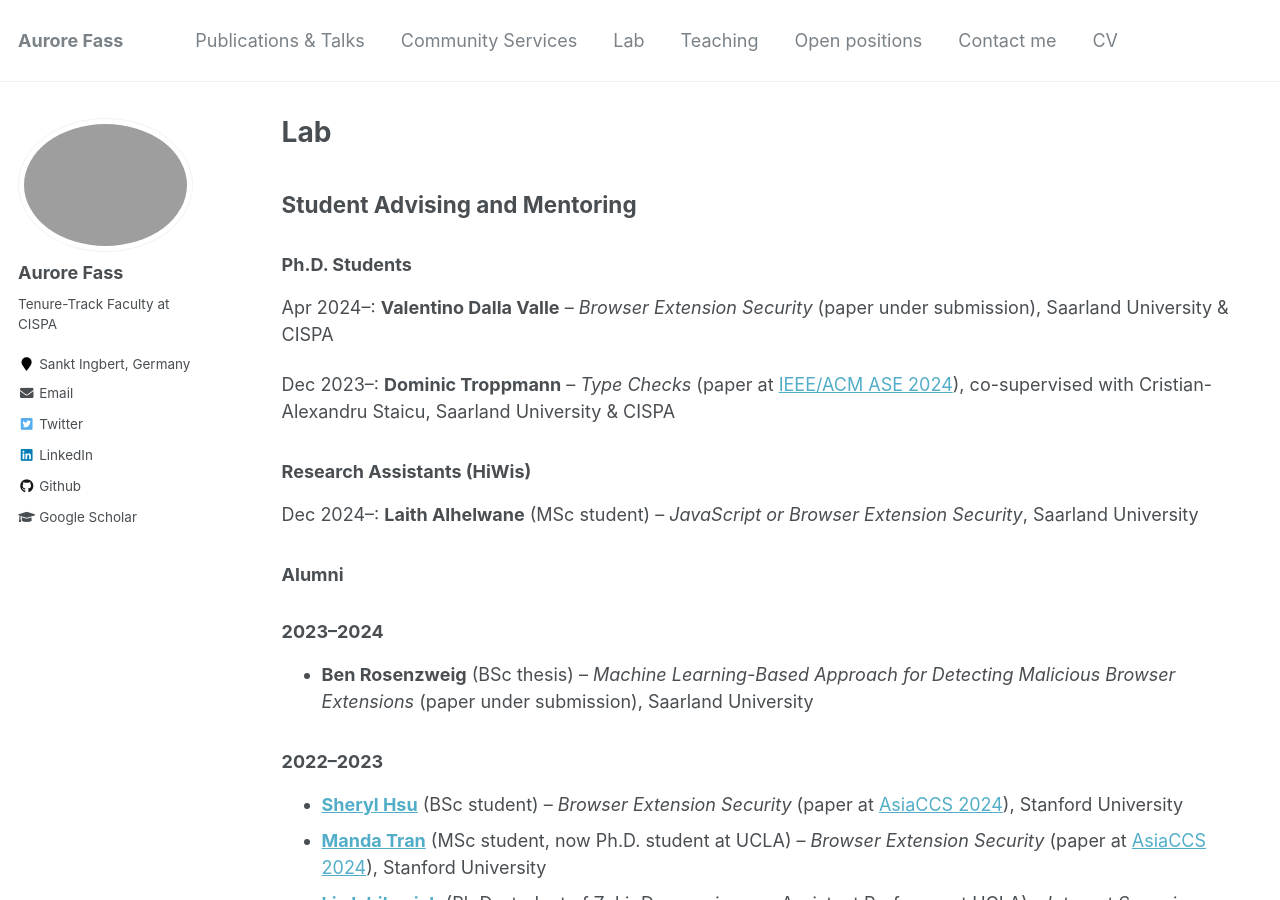
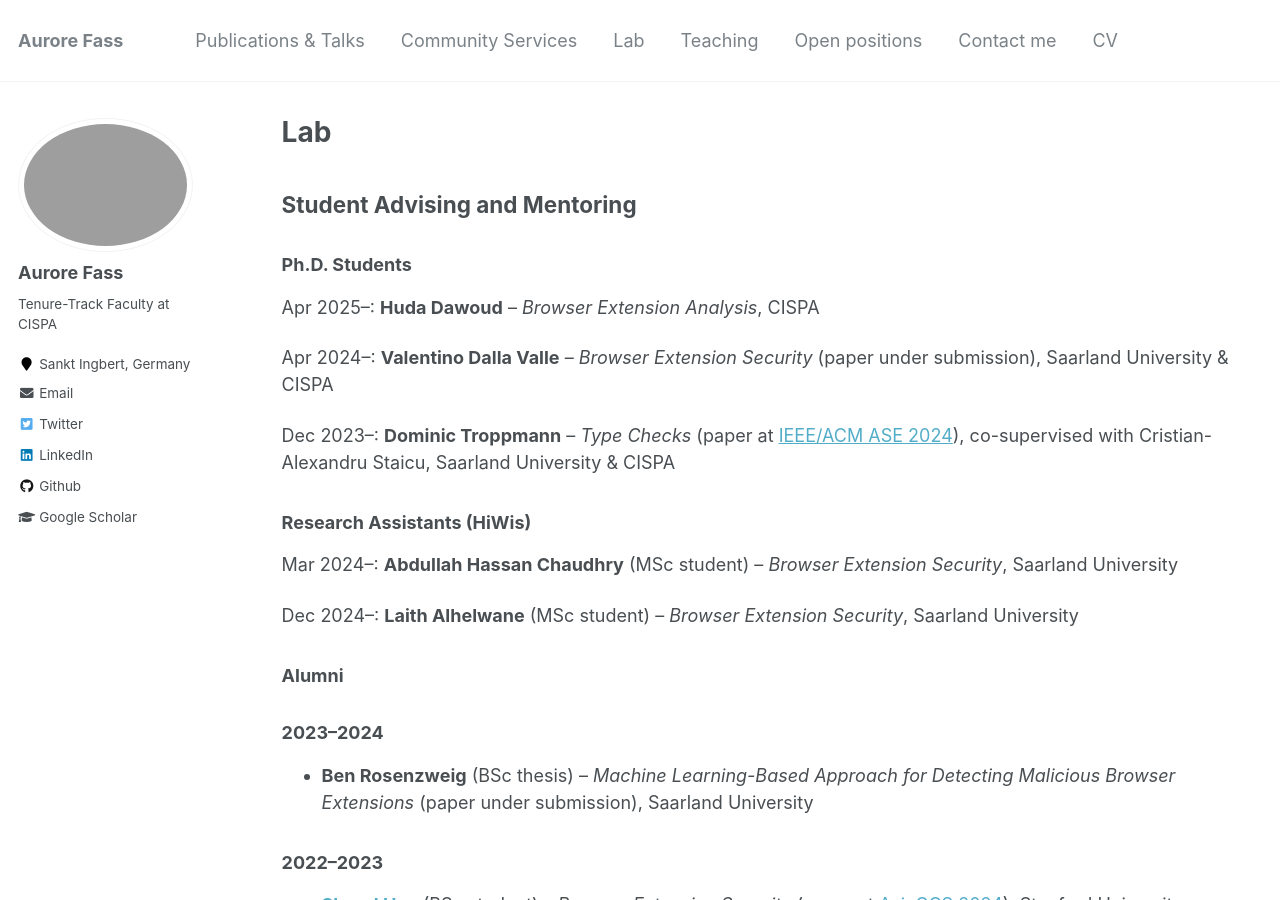
Before and after one commit to Aurore54F/aurore54f.github.io, a Jekyll site: the page built from _pages/lab.md, in a window 1280 px wide and 900 px high. Built offline with Jekyll 4.4.1, drawn with Linux system fonts in a browser that asks for light colours.

Commit message:
Updated students, services, and CV

```diff
--- a/_pages/lab.md
+++ b/_pages/lab.md
@@ -11,13 +11,17 @@ author_profile: true
 
 ### Ph.D. Students
 
+Apr 2025--: **Huda Dawoud** -- *Browser Extension Analysis*, CISPA
+
 Apr 2024--: **Valentino Dalla Valle** -- *Browser Extension Security* (paper under submission), Saarland University & CISPA
 
 Dec 2023--: **Dominic Troppmann** -- *Type Checks* (paper at [IEEE/ACM ASE 2024](https://www.staicu.org/publications/ase2024.pdf)), co-supervised with Cristian-Alexandru Staicu, Saarland University & CISPA
 
 ### Research Assistants (HiWis)
 
-Dec 2024--: **Laith Alhelwane** (MSc student) -- *JavaScript or Browser Extension Security*, Saarland University
+Mar 2024--: **Abdullah Hassan Chaudhry** (MSc student) -- *Browser Extension Security*, Saarland University
+
+Dec 2024--: **Laith Alhelwane** (MSc student) -- *Browser Extension Security*, Saarland University
 
 
 ### Alumni
```
Also changed, not shown: _pages/about.md (+1 -0 lines), _pages/services.md (+2 -2 lines), 1 other file.
